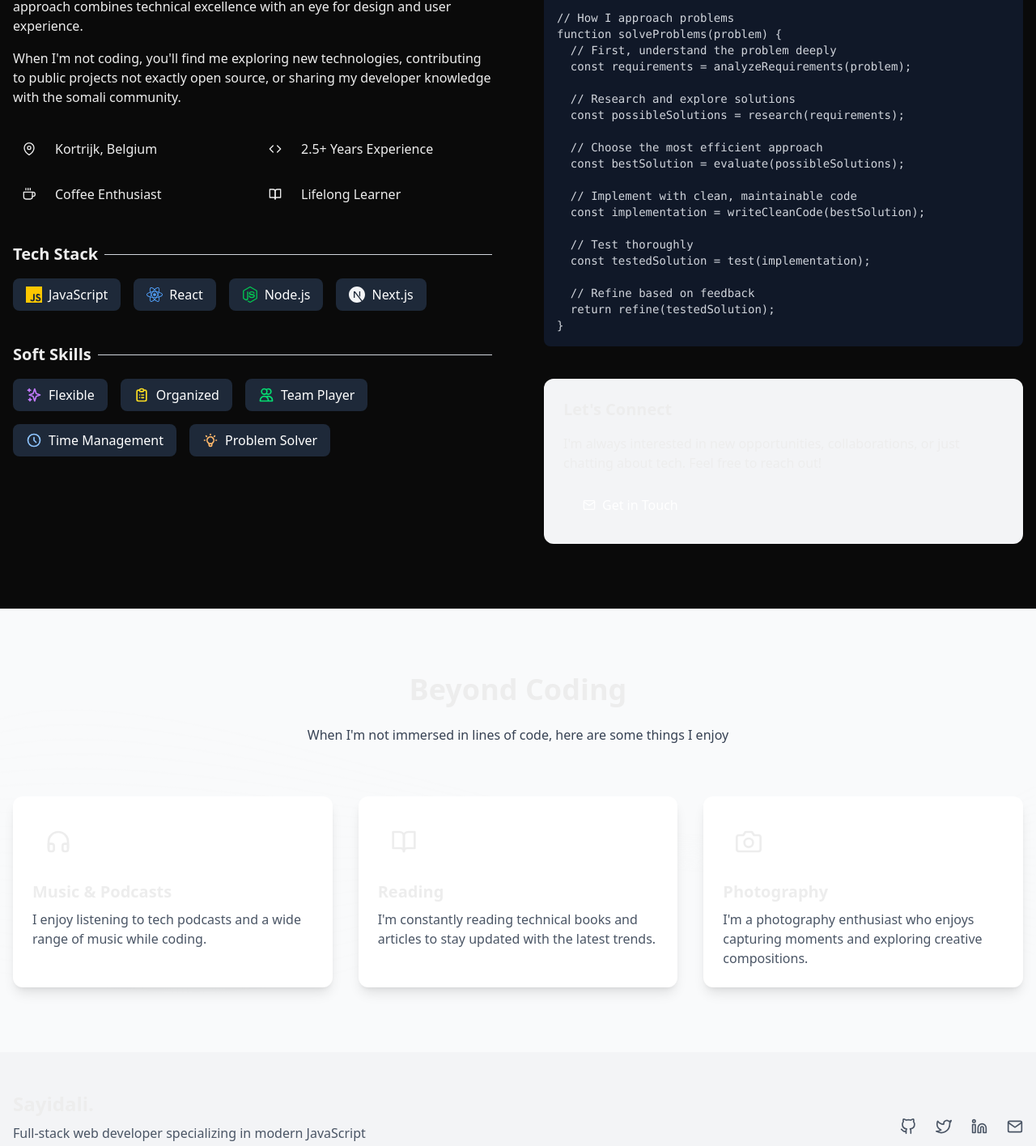
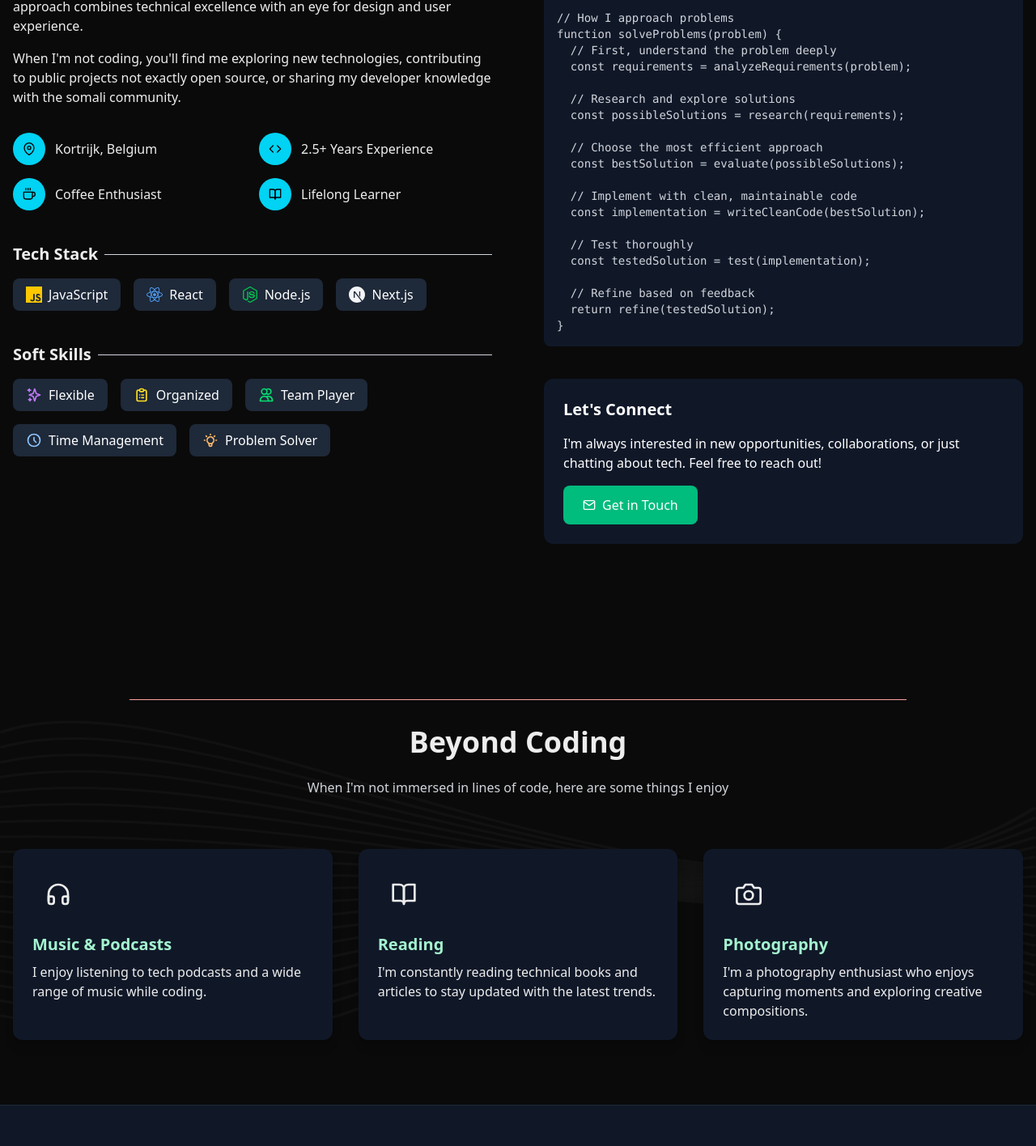
Before and after one commit to galaxy-master10/portfolio-sayidali, a Next.js app: page /about in a window 1280 px wide. Shown: the part 1328-2744 px from the top of the page at 81% size. Built offline with nearby package versions, Linux system fonts and the light colour scheme.

Commit message:
redesign page color and theme

```diff
--- a/src/app/globals.css
+++ b/src/app/globals.css
@@ -1,17 +1,25 @@
 @import "tailwindcss";
 
 :root {
-  color-scheme: dark;
-
+  --background: #0a0a0a;
+  --foreground: #ededed;
 }
 
+/* Force dark mode colors */
+html {
+  color-scheme: dark;
+  background-color: #0a0a0a;
+  color: #ededed;
+}
+
+body {
+  background-color: #0a0a0a;
+  color: #ededed;
+  font-family: var(--font-sans);
+}
+
+/* Remove light mode styles completely */
 .dark {
   --background: #0a0a0a;
   --foreground: #ededed;
 }
-
-body {
-  background: var(--background);
-  color: var(--foreground);
-  font-family: var(--font-sans);
-}
--- a/src/app/page.tsx
+++ b/src/app/page.tsx
@@ -89,13 +89,13 @@ export default async function Home() {
         </section>
 
         {/* Skills Section */}
-        <section className="py-20 bg-gray-50 dark:bg-gray-900">
+        <section className="py-20 bg-black dark:bg-white-900">
           <div className="container mx-auto px-4">
             <div className="text-center max-w-3xl mx-auto mb-16">
               <h2 className="text-3xl md:text-4xl font-heading font-bold mb-6">
-                My <span className="text-primary-500">Skills</span>
+                My <span className="text-white">Skills</span>
               </h2>
-              <p className="text-gray-700 dark:text-gray-300">
+              <p className="text-white dark:text-white">
                 I specialize in modern web technologies and frameworks, with expertise in both frontend and backend development.
               </p>
             </div>
--- a/src/components/Footer.tsx
+++ b/src/components/Footer.tsx
@@ -4,40 +4,58 @@ import { FiGithub, FiTwitter, FiLinkedin, FiMail } from 'react-icons/fi'
 
 export default function Footer() {
     return (
-        <footer className="bg-gray-100 dark:bg-gray-900 py-12">
+        <footer className="bg-gray-900 border-t border-gray-800 py-12">
             <div className="container mx-auto px-4">
                 <div className="flex flex-col md:flex-row justify-between items-center">
                     <div className="mb-6 md:mb-0">
-                        <Link href="/public" className="font-heading text-2xl font-bold">
-                            Sayidali<span className="text-primary-500">.</span>
+                        <Link href="/" className="font-heading text-2xl font-bold text-white">
+                            Sayidali<span className="text-emerald-400">.</span>
                         </Link>
-                        <p className="mt-2 text-gray-600 dark:text-gray-400 max-w-md">
+                        <p className="mt-2 text-gray-400 max-w-md">
                             Full-stack web developer specializing in modern JavaScript frameworks and app development.
                         </p>
                     </div>
 
                     <div className="flex space-x-6">
-                        <a href="https://github.com/" target="_blank" rel="noopener noreferrer" className="text-gray-600 dark:text-gray-400 hover:text-primary-500 dark:hover:text-primary-500 transition-colors">
+                        <a
+                            href="https://github.com/"
+                            target="_blank"
+                            rel="noopener noreferrer"
+                            className="text-gray-400 hover:text-emerald-400 transition-colors"
+                        >
                             <FiGithub size={20} />
                             <span className="sr-only">GitHub</span>
                         </a>
-                        <a href="https://twitter.com" target="_blank" rel="noopener noreferrer" className="text-gray-600 dark:text-gray-400 hover:text-primary-500 dark:hover:text-primary-500 transition-colors">
+                        <a
+                            href="https://twitter.com"
+                            target="_blank"
+                            rel="noopener noreferrer"
+                            className="text-gray-400 hover:text-emerald-400 transition-colors"
+                        >
                             <FiTwitter size={20} />
                             <span className="sr-only">Twitter</span>
                         </a>
-                        <a href="https://linkedin.com/in" target="_blank" rel="noopener noreferrer" className="text-gray-600 dark:text-gray-400 hover:text-primary-500 dark:hover:text-primary-500 transition-colors">
+                        <a
+                            href="https://linkedin.com/in"
+                            target="_blank"
+                            rel="noopener noreferrer"
+                            className="text-gray-400 hover:text-emerald-400 transition-colors"
+                        >
                             <FiLinkedin size={20} />
                             <span className="sr-only">LinkedIn</span>
                         </a>
-                        <a href="mailto:ibrahimsayidali10@gmail.com" className="text-gray-600 dark:text-gray-400 hover:text-primary-500 dark:hover:text-primary-500 transition-colors">
+                        <a
+                            href="mailto:ibrahimsayidali10@gmail.com"
+                            className="text-gray-400 hover:text-emerald-400 transition-colors"
+                        >
                             <FiMail size={20} />
                             <span className="sr-only">Email</span>
                         </a>
                     </div>
                 </div>
 
-                <div className="mt-8 pt-8 border-t border-gray-200 dark:border-gray-800 text-center">
-                    <p className="text-gray-600 dark:text-gray-400">
+                <div className="mt-8 pt-8 border-t border-gray-800 text-center">
+                    <p className="text-gray-400">
                         © {new Date().getFullYear()} Sayidali Jama. All rights reserved.
                     </p>
                 </div>
--- a/src/components/Header.tsx
+++ b/src/components/Header.tsx
@@ -50,7 +50,7 @@ export default function Header() {
                             <span className={`relative z-10 ${
                                 isActive(link.href)
                                     ? 'text-white font-medium'
-                                    : 'text-gray-700 dark:text-gray-300 hover:text-primary-600 dark:hover:text-emerald-400'
+                                    : 'text-white-700 dark:text-white-300 hover:text-primary-600 dark:hover:text-emerald-400'
                             }`}>
                                 {link.label}
                             </span>
@@ -61,7 +61,7 @@ export default function Header() {
                                     className={`absolute inset-0 rounded-lg -z-0 ${
                                         theme === 'dark'
                                             ? 'bg-gradient-to-r from-emerald-500 to-teal-600 shadow-lg shadow-emerald-500/20'
-                                            : 'bg-gradient-to-r from-indigo-600 to-primary-700 shadow-lg shadow-primary-500/20'
+                                            : 'bg-gradient-to-r from-teal-600 to-teal-700 shadow-lg shadow-primary-500/20'
                                     }`}
                                     initial={{opacity: 0}}
                                     animate={{opacity: 1}}
--- a/src/components/about/AboutContent.tsx
+++ b/src/components/about/AboutContent.tsx
@@ -152,7 +152,7 @@ export default function AboutContent() {
                                 <div className="grid grid-cols-1 md:grid-cols-2 gap-4 mb-10">
                                     <div className="flex items-center space-x-3">
                                         <div
-                                            className="w-10 h-10 rounded-full bg-primary-500/10 flex items-center justify-center text-primary-500">
+                                            className="w-10 h-10  rounded-full bg-cyan-400 flex items-center justify-center text-black">
                                             <FiMapPin/>
                                         </div>
                                         <span>Kortrijk, Belgium</span>
@@ -160,7 +160,7 @@ export default function AboutContent() {
 
                                     <div className="flex items-center space-x-3">
                                         <div
-                                            className="w-10 h-10 rounded-full bg-primary-500/10 flex items-center justify-center text-primary-500">
+                                            className="w-10 h-10 rounded-full bg-cyan-400 flex items-center justify-center text-black">
                                             <FiCode/>
                                         </div>
                                         <span>2.5+ Years Experience</span>
@@ -168,7 +168,7 @@ export default function AboutContent() {
 
                                     <div className="flex items-center space-x-3">
                                         <div
-                                            className="w-10 h-10 rounded-full bg-primary-500/10 flex items-center justify-center text-primary-500">
+                                            className="w-10 h-10 rounded-full bg-cyan-400 flex items-center justify-center text-black">
                                             <FiCoffee/>
                                         </div>
                                         <span>Coffee Enthusiast</span>
@@ -176,7 +176,7 @@ export default function AboutContent() {
 
                                     <div className="flex items-center space-x-3">
                                         <div
-                                            className="w-10 h-10 rounded-full bg-primary-500/10 flex items-center justify-center text-primary-500">
+                                            className="w-10 h-10 rounded-full bg-cyan-400 flex items-center justify-center text-black">
                                             <FiBookOpen/>
                                         </div>
                                         <span>Lifelong Learner</span>
@@ -314,14 +314,14 @@ function solveProblems(problem) {
                                     />
                                 </div>
 
-                                <div className="bg-gray-100 dark:bg-gray-800 rounded-xl p-6">
+                                <div className="bg-gray-900 text-white dark:bg-gray-800 rounded-xl p-6">
                                     <h3 className="text-xl font-bold mb-4">Let&apos;s Connect</h3>
                                     <p className="mb-4">
                                         I&apos;m always interested in new opportunities, collaborations, or just chatting about tech. Feel free to reach out!
                                     </p>
                                     <motion.a
                                         href="mailto:hello@sayidali.com"
-                                        className="px-6 py-3 bg-primary-500 hover:bg-primary-600 text-white rounded-lg inline-flex items-center gap-2 transition-colors"
+                                        className="px-6 py-3 bg-emerald-500 hover:bg-primary-600 text-white rounded-lg inline-flex items-center gap-2 transition-colors"
                                         whileHover={{ scale: 1.03 }}
                                         whileTap={{ scale: 0.97 }}
                                     >
@@ -336,12 +336,12 @@ function solveProblems(problem) {
             </section>
 
             {/* Interest Section with Parallax */}
-            <section className="py-20 bg-gray-50 dark:bg-gray-900 overflow-hidden relative">
+            <section className="py-20 bg- dark:bg-gray-900 overflow-hidden relative">
                 <motion.div
-                    initial={{ opacity: 0 }}
-                    whileInView={{ opacity: 0.1 }}
-                    transition={{ duration: 1 }}
-                    viewport={{ once: true }}
+                    initial={{opacity: 0}}
+                    whileInView={{opacity: 0.1}}
+                    transition={{duration: 1}}
+                    viewport={{once: true}}
                     className="absolute inset-0 z-0"
                 >
                     <svg
@@ -351,7 +351,7 @@ function solveProblems(problem) {
                         fill="none"
                         xmlns="http://www.w3.org/2000/svg"
                     >
-                        {Array.from({ length: 20 }).map((_, i) => (
+                        {Array.from({length: 20}).map((_, i) => (
                             <motion.path
                                 key={i}
                                 d={`M0 ${25 + i * 3} C ${20 + i * 2} ${10 + i * 5}, ${70 - i * 2} ${80 - i * 3}, 100 ${40 + i * 2}`}
@@ -359,63 +359,68 @@ function solveProblems(problem) {
                                 strokeWidth="0.5"
                                 strokeOpacity="0.3"
                                 className="text-primary-500"
-                                initial={{ pathLength: 0 }}
-                                whileInView={{ pathLength: 1 }}
-                                viewport={{ once: true }}
-                                transition={{ duration: 2, delay: i * 0.1 }}
+                                initial={{pathLength: 0}}
+                                whileInView={{pathLength: 1}}
+                                viewport={{once: true}}
+                                transition={{duration: 2, delay: i * 0.1}}
                             />
                         ))}
                     </svg>
                 </motion.div>
 
+
+                <div className="w-3/4 h-[1px] bg-red-300 dark:bg-gray-700 my-8 mx-auto">
+
+                </div>
                 <div className="container mx-auto px-4 relative z-10">
                     <motion.div
-                        initial={{ opacity: 0, y: 20 }}
-                        whileInView={{ opacity: 1, y: 0 }}
-                        viewport={{ once: true }}
-                        transition={{ duration: 0.8 }}
+                        initial={{opacity: 0, y: 20}}
+                        whileInView={{opacity: 1, y: 0}}
+                        viewport={{once: true}}
+                        transition={{duration: 0.8}}
                         className="text-center max-w-3xl mx-auto mb-16"
                     >
                         <h2 className="text-3xl md:text-4xl font-heading font-bold mb-6">
                             Beyond <span className="text-primary-500">Coding</span>
                         </h2>
-                        <p className="text-gray-700 dark:text-gray-300">
-                            When  I&apos;m not immersed in lines of code, here are some things I enjoy
+                        <p className="text-gray-300 dark:text-gray-300">
+                            When I&apos;m not immersed in lines of code, here are some things I enjoy
                         </p>
                     </motion.div>
 
                     <div className="grid grid-cols-1 md:grid-cols-3 gap-8">
                         {[
                             {
-                                icon: <FiHeadphones className="w-8 h-8" />,
+                                icon: <FiHeadphones className="w-8 h-8 "/>,
                                 title: "Music & Podcasts",
                                 description: "I enjoy listening to tech podcasts and a wide range of music while coding."
                             },
                             {
-                                icon: <FiBookOpen className="w-8 h-8" />,
+                                icon: <FiBookOpen className="w-8 h-8"/>,
                                 title: "Reading",
                                 description: "I'm constantly reading technical books and articles to stay updated with the latest trends."
                             },
                             {
-                                icon: <FiCamera className="w-8 h-8" />,
+                                icon: <FiCamera className="w-8 h-8"/>,
                                 title: "Photography",
-                              description: "I'm a photography enthusiast who enjoys capturing moments and exploring creative compositions."
+                                description: "I'm a photography enthusiast who enjoys capturing moments and exploring creative compositions."
                             }
                         ].map((item, index) => (
                             <motion.div
                                 key={index}
-                                className="bg-white dark:bg-gray-800 rounded-xl p-6 shadow-lg"
-                                initial={{ opacity: 0, y: 20 }}
-                                whileInView={{ opacity: 1, y: 0 }}
-                                viewport={{ once: true }}
-                                transition={{ duration: 0.5, delay: 0.2 + (index * 0.1) }}
-                                whileHover={{ y: -10 }}
+                                className="bg-gray-900 dark:bg-gray-800 rounded-xl p-6 shadow-lg"
+                                initial={{opacity: 0, y: 20}}
+                                whileInView={{opacity: 1, y: 0}}
+                                viewport={{once: true}}
+                                transition={{duration: 0.5, delay: 0.2 + (index * 0.1)}}
+                                whileHover={{y: -10}}
                             >
-                                <div className="w-16 h-16 rounded-full bg-primary-500/10 flex items-center justify-center text-primary-500 mb-4">
+                                <div
+                                    className="w-16 h-16 rounded-full bg-primary-500/10 flex items-center justify-center text-primary-500 mb-4">
                                     {item.icon}
                                 </div>
-                                <h3 className="text-xl font-bold mb-2">{item.title}</h3>
-                                <p className="text-gray-600 dark:text-gray-400">{item.description}</p>
+                                <h3 className="text-xl  text-emerald-200 font-bold mb-2">{item.title}</h3>
+                                <p className="text-white-600 dark:text-gray-400">{item.description}</p>
                             </motion.div>
                         ))}
                     </div>
--- a/src/components/about/TimelineItem.tsx
+++ b/src/components/about/TimelineItem.tsx
@@ -23,7 +23,7 @@ export default function TimelineItem({ year, title, company, description }: Time
             <div className="text-sm text-gray-500 dark:text-gray-400 mb-1">{year}</div>
             <h3 className="text-xl font-bold mb-1">{title}</h3>
             <div className="font-medium text-primary-500 mb-2">{company}</div>
-            <p className="text-gray-600 dark:text-gray-400">{description}</p>
+            <p className="text-gray-400 dark:text-gray-400">{description}</p>
         </motion.div>
     )
 }
```
Also changed, not shown: src/app/contact/page.tsx (+5 -5 lines), src/components/SkillsVisual.tsx (+39 -27 lines), src/components/contact/ContactForm.tsx (+49 -65 lines).
